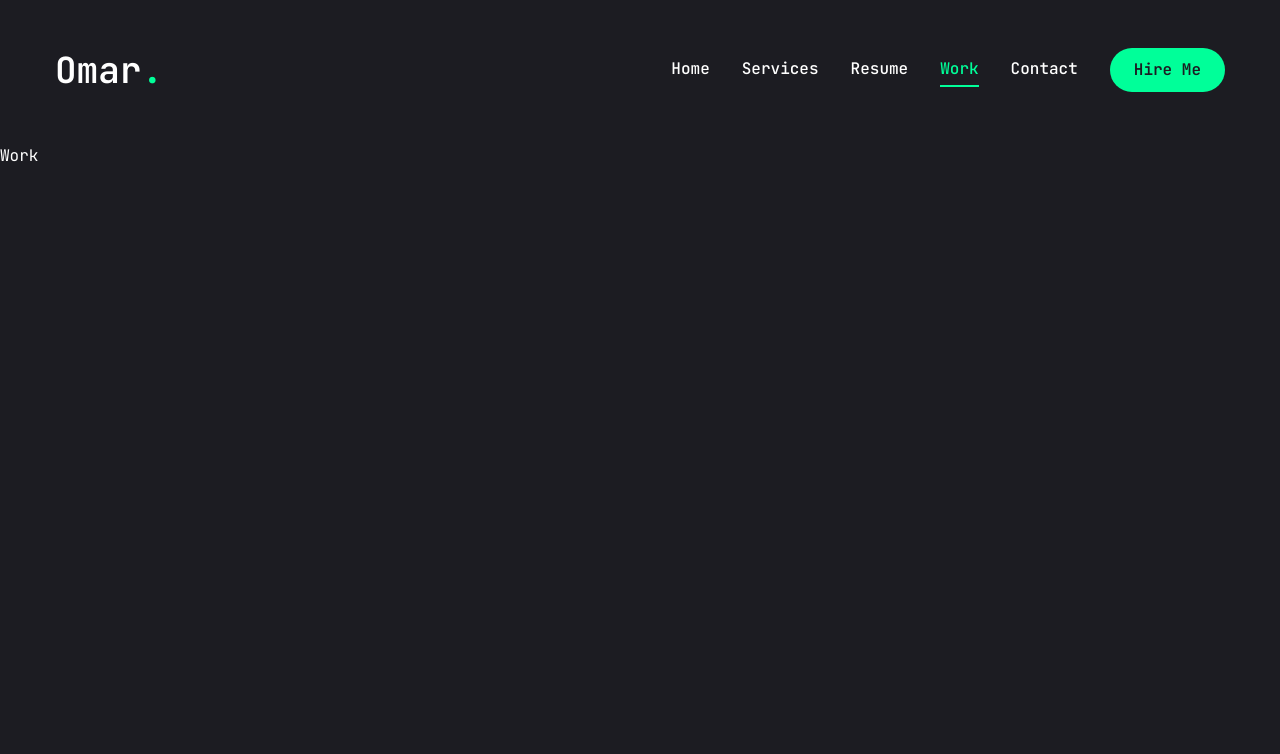
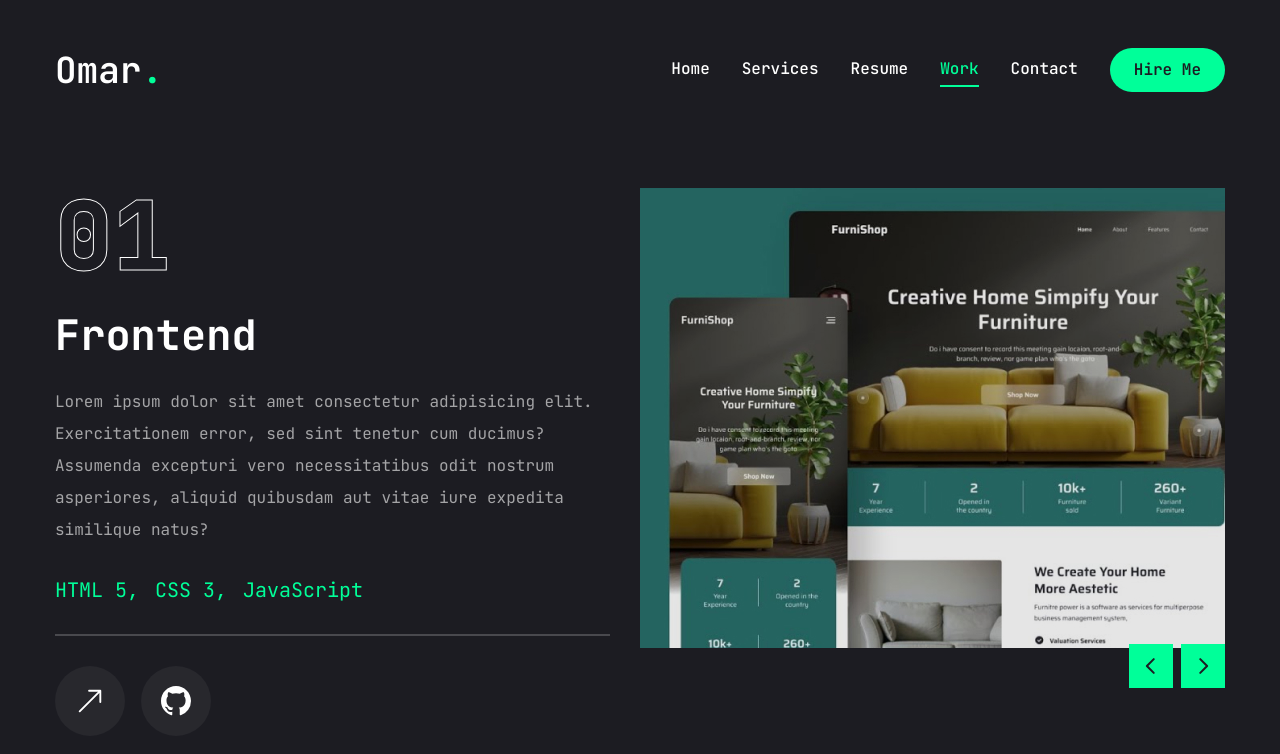
Before and after one commit to OmarAli2006/portfolio_omar_ali_fuertes, a Next.js app: page /work in a window 1280 px wide. Shown: the top 754 px of the page. Built offline with nearby package versions, Linux system fonts and the light colour scheme.

Commit message:
pagina works terminada

```diff
--- a/app/work/page.jsx
+++ b/app/work/page.jsx
@@ -1,9 +1,175 @@
-import React from 'react'
+"use client";
+
+import { motion } from "framer-motion";
+import React, { useState } from "react";
+
+import { Swiper, SwiperSlide } from "swiper/react";
+import "swiper/swiper-bundle.css";
+
+import { BsArrowUpRight, BsGithub } from "react-icons/bs";
+
+import {
+  Tooltip,
+  TooltipContent,
+  TooltipProvider,
+  TooltipTrigger,
+} from "@/components/ui/tooltip";
+
+import Link from "next/link";
+import Image from "next/image";
+import WorkSliderBtns from "@/components/WorkSliderBtns";
+
+const projects = [
+  {
+    num: "01",
+    category: "frontend",
+    title: "project 1",
+    description:
+      "Lorem ipsum dolor sit amet consectetur adipisicing elit. Exercitationem error, sed sint tenetur cum ducimus? Assumenda excepturi vero necessitatibus odit nostrum asperiores, aliquid quibusdam aut vitae iure expedita similique natus?",
+    stack: [{ name: "HTML 5" }, { name: "CSS 3" }, { name: "JavaScript" }],
+    image: "/assets/work/thumb1.png",
+    live: "",
+    github: "",
+  },
+  {
+    num: "02",
+    category: "backend",
+    title: "project 2",
+    description:
+      "Lorem ipsum dolor sit amet consectetur adipisicing elit. Exercitationem error, sed sint tenetur cum ducimus? Assumenda excepturi vero necessitatibus odit nostrum asperiores, aliquid quibusdam aut vitae iure expedita similique natus?",
+    stack: [{ name: "HTML 5" }, { name: "CSS 3" }, { name: "JavaScript" }],
+    image: "/assets/work/thumb1.png",
+    live: "",
+    github: "",
+  },
+  {
+    num: "03",
+    category: "python",
+    title: "project 3",
+    description:
+      "Lorem ipsum dolor sit amet consectetur adipisicing elit. Exercitationem error, sed sint tenetur cum ducimus? Assumenda excepturi vero necessitatibus odit nostrum asperiores, aliquid quibusdam aut vitae iure expedita similique natus?",
+    stack: [{ name: "HTML 5" }, { name: "CSS 3" }, { name: "JavaScript" }],
+    image: "/assets/work/thumb1.png",
+    live: "",
+    github: "",
+  },
+];
 
 const Work = () => {
+  const [project, setProject] = useState(projects[0]);
+
+  const handleSlideChange = (swiper) => {
+    const currentIndex = swiper.activeIndex;
+
+    setProject(projects[currentIndex]);
+  };
+
   return (
-    <div>Work</div>
-  )
-}
+    <motion.section
+      initial={{ opacity: 0 }}
+      animate={{ opacity: 1, transition: { delay: 2.4, duration: 0.4, ease: "easeIn" } }}
+      className="min-h-[80vh] flex flex-col justify-center py-12 xl:px-0"
+    >
+      <div className="container mx-auto">
+        <div className="flex flex-col xl:flex-row xl:gap-[30px]">
+          <div className="w-full xl:w-[50%] xl:h-[460px] flex flex-col xl:justify-between order-2 xl:order-none">
+            <div className="flex flex-col gap-[30px] h-[50%]">
+              <div
+                className="text-8xl leading-none font-extrabold
+              text-transparent text-outline"
+              >
+                {project.num}
+              </div>
+              <h2
+                className="text-[42px] font-bold leading-none text-white
+              group-hover:text-accent transition-all duration-500 capitalize"
+              >
+                {project.category}
+              </h2>
+              <p className="text-white/60">{project.description}</p>
+              <ul className="flex gap-4">
+                {project.stack.map((item, index) => {
+                  return (
+                    <li key={index} className="text-xl text-accent">
+                      {item.name}
+                      {index !== project.stack.length - 1 && ","}
+                    </li>
+                  );
+                })}
+              </ul>
+              <div className="border border-white/20"></div>
+              <div className="flex items-center gap-4">
+                <Link href={project.live}>
+                  <TooltipProvider delayDuration={100}>
+                    <Tooltip>
+                      <TooltipTrigger
+                        className="w-[70px] h-[70px] rounded-full
+                      bg-white/5 flex justify-center items-center group"
+                      >
+                        <BsArrowUpRight className="text-white text-3xl" />
+                      </TooltipTrigger>
+                      <TooltipContent>
+                        <p>Live Project</p>
+                      </TooltipContent>
+                    </Tooltip>
+                  </TooltipProvider>
+                </Link>
+                <Link href={project.github}>
+                  <TooltipProvider delayDuration={100}>
+                    <Tooltip>
+                      <TooltipTrigger
+                        className="w-[70px] h-[70px] rounded-full
+                      bg-white/5 flex justify-center items-center group"
+                      >
+                        <BsGithub className="text-white text-3xl" />
+                      </TooltipTrigger>
+                      <TooltipContent>
+                        <p>Github Project</p>
+                      </TooltipContent>
+                    </Tooltip>
+                  </TooltipProvider>
+                </Link>
+              </div>
+            </div>
+          </div>
+          <div className="w-full xl:w-[50%]">
+            <Swiper
+              spaceBetween={30}
+              slidesPerview={1}
+              className="xl:h-[500px] mb-12"
+              onSlideChange={handleSlideChange}
+            >
+              {projects.map((project, index) => {
+                return (
+                  <SwiperSlide key={index} className="w-full">
+                    <div
+                      className="h-[460px] relative group flex justify-center
+                  items-center bg-pink-50/20"
+                    >
+                      <div className="absolute top-0 bottom-0 w-full h-full
+                      bg-black/10 z-10"></div>
+                      <div className="relative w-full h-full">
+                        <Image
+                        src={project.image}
+                        fill
+                        className="object-cover"
+                        alt=""                        />
+                      </div>
+                    </div>
+                  </SwiperSlide>
+                );
+              })}
+              <WorkSliderBtns containerStyles="flex gap-2 absolute right-0
+              bottom-[calc(50%_-_22px)] xl:bottom-0 z-20 w-full justify-between
+              xl:w-max xl:justify-none"
+              btnStyles="bg-accent hover:bg-accent-hover text-primary text-[22px]
+              w-[44px] h-[44px] flex justify-center items-center transition-all"/>
+            </Swiper>
+          </div>
+        </div>
+      </div>
+    </motion.section>
+  );
+};
 
-export default Work
+export default Work;
--- /dev/null
+++ b/components/WorkSliderBtns.jsx
@@ -0,0 +1,20 @@
+"use client";
+
+import { useSwiper } from "swiper/react";
+import { PiCaretLeftBold, PiCaretRightBold } from "react-icons/pi"
+
+const WorkSliderBtns = ({ containerStyles, btnStyles, iconsStyles }) => {
+  const swiper = useSwiper();
+    return (
+    <div className={containerStyles}>
+        <button className={btnStyles} onClick={() => swiper.slidePrev()}>
+            <PiCaretLeftBold className={iconsStyles} />
+        </button>
+        <button className={btnStyles} onClick={() => swiper.slideNext()}>
+            <PiCaretRightBold className={iconsStyles} />
+        </button>
+    </div>
+  )
+}
+
+export default WorkSliderBtns
--- a/package.json
+++ b/package.json
@@ -23,6 +23,7 @@
     "react": "^18",
     "react-dom": "^18",
     "react-icons": "^5.3.0",
+    "swiper": "^11.1.11",
     "tailwind-merge": "^2.5.2",
     "tailwindcss-animate": "^1.0.7"
   },
```
Also changed, not shown: 1 other file (tests, documents, lock files or other folders).
